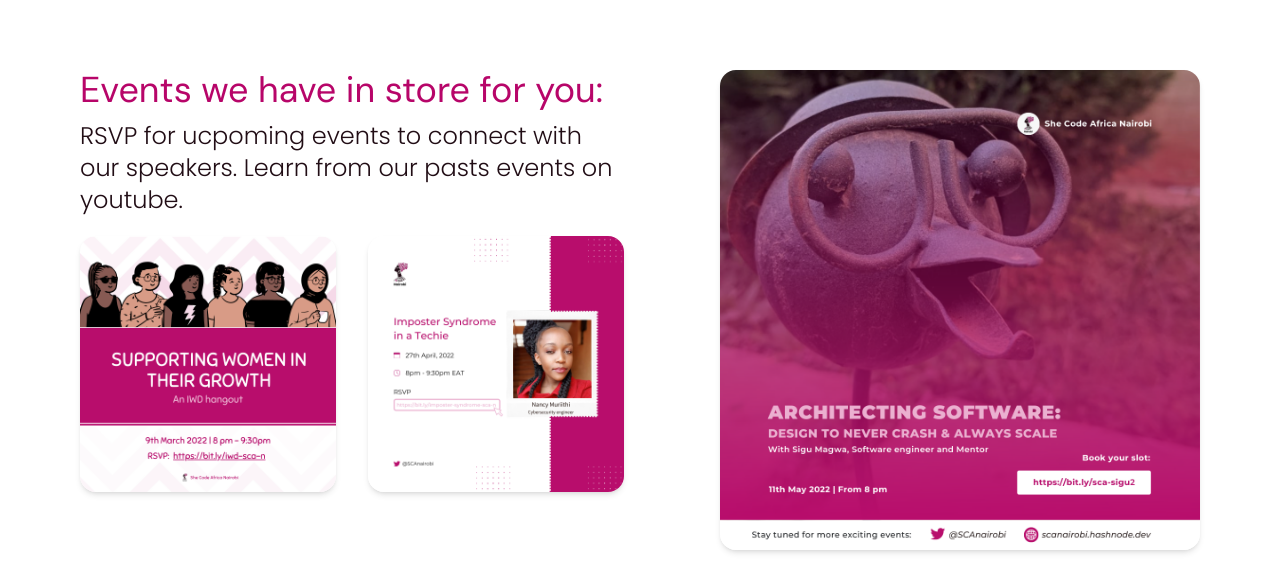
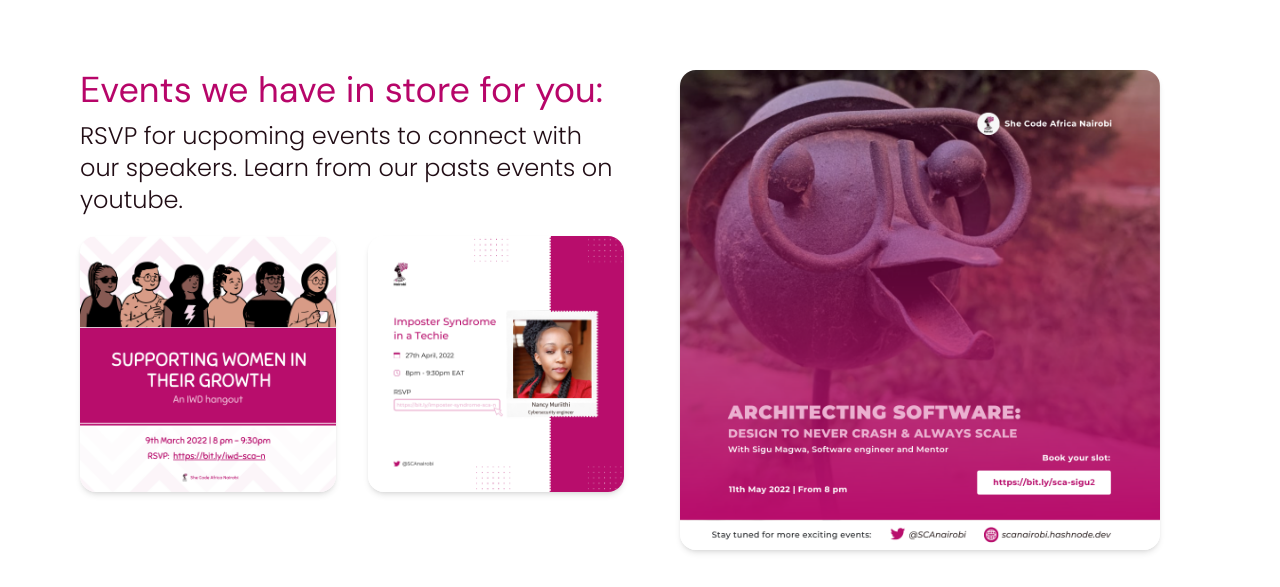
Before and after one commit to SheCodeAfrica-Nairobi/SheCodeAfrica-Nairobi-Website, a Next.js app: page / in a window 1280 px wide. Shown: the part 644-1231 px from the top of the page. Built offline with nearby package versions, Linux system fonts and the light colour scheme.

Commit message:
refactor(ui): add consistent padding

```diff
--- a/components/Banner.tsx
+++ b/components/Banner.tsx
@@ -15,7 +15,7 @@ function BannerImage(
 
 function Banner({ className }: PropsWithClassName) {
   return (
-    <div className={`flex px-5 pt-28 pb-14 sm:px-20 sm:pb-24 ${className}`}>
+    <div className={`flex pt-28 pb-14 sm:pb-24 ${className}`}>
       <div className="basis-0 grow">
         <div className="mb-2.5 md:-mr-48">
           <span className="font-header text-primary text-3xl md:text-6xl md:leading-[5rem] lg:text-7xl lg:leading-[6rem] xl:text-8xl xl:leading-[8rem]">
--- a/components/EventsPane.tsx
+++ b/components/EventsPane.tsx
@@ -31,9 +31,9 @@ function EventCard({ imageUrl, large = false, className = "" }: EventCardProps):
   );
 }
 
-export default function EventsPane() {
+export default function EventsPane({className = ''}) {
   return (
-    <div className="px-5 pb-10 md:px-8 lg:px-20">
+    <div className={`pb-10 ${className}`}>
       {/* Mobile & Tablet */}
       <div className="lg:hidden">
         <SectionHeader />
@@ -57,7 +57,7 @@ export default function EventsPane() {
         </div>
 
         <div className="w-1/2">
-          <EventCard imageUrl="/images/event-posters/sample-sca-event-poster-1.png" className="ml-auto" large />
+          <EventCard imageUrl="/images/event-posters/sample-sca-event-poster-1.png" className="xl:mx-auto" large />
         </div>
       </div>
     </div>
--- a/pages/index.tsx
+++ b/pages/index.tsx
@@ -20,8 +20,10 @@ const Home: NextPage = () => {
 
       <main className="text-darkAccent">
         <Nav />
-        <Banner />
-        <EventsPane/>
+        <div className="px-5 md:px-8 lg:px-20">
+          <Banner />
+          <EventsPane/>
+        </div>
       </main>
     </div>
   )
```
